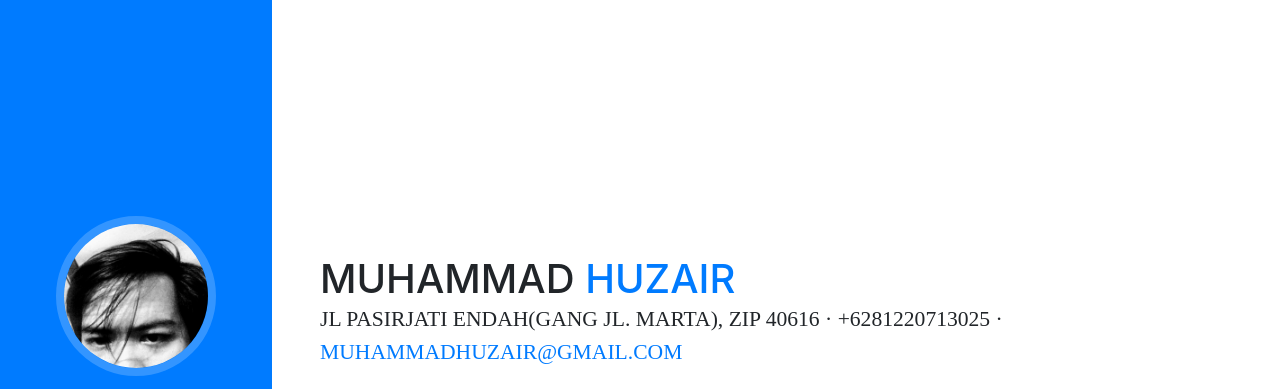
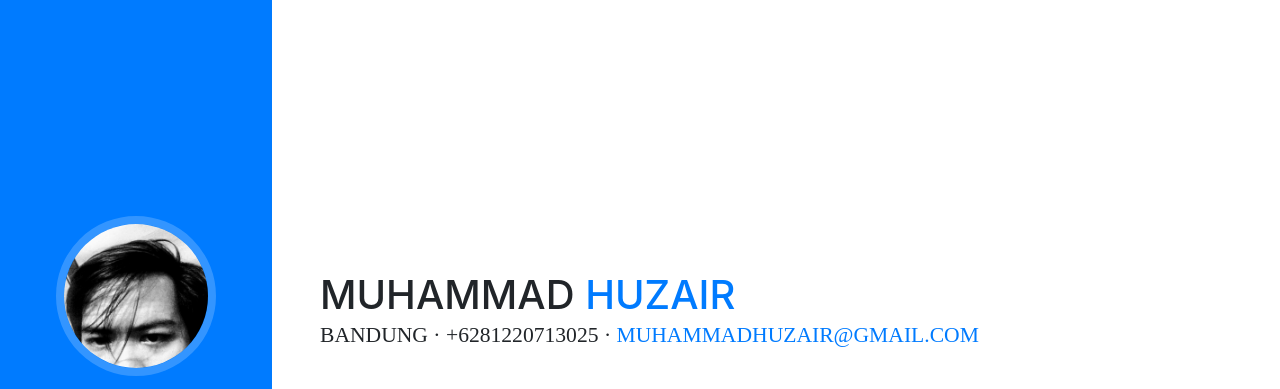
Before and after one commit to huzairuje/portfolio, a website with bundled scripts: page index.html in a window 1280 px wide. Shown: the top 389 px of the page. Built offline with nearby package versions, Linux system fonts and the light colour scheme; a web font is replaced by a local one.

Commit message:
change address

```diff
--- a/index.html
+++ b/index.html
@@ -68,7 +68,7 @@
           <h1 class="mb-0">Muhammad
             <span class="text-primary">Huzair</span>
           </h1>
-          <div class="subheading mb-5">Jl Pasirjati Endah(Gang Jl. Marta), ZIP 40616 · +6281220713025 ·
+          <div class="subheading mb-5">Bandung · +6281220713025 ·
             <a href="mailto:muhammadhuzair@gmail.com">muhammadhuzair@gmail.com</a>
           </div>
           <p class="mb-5">I am experienced in Web & API Developer</p>
```
